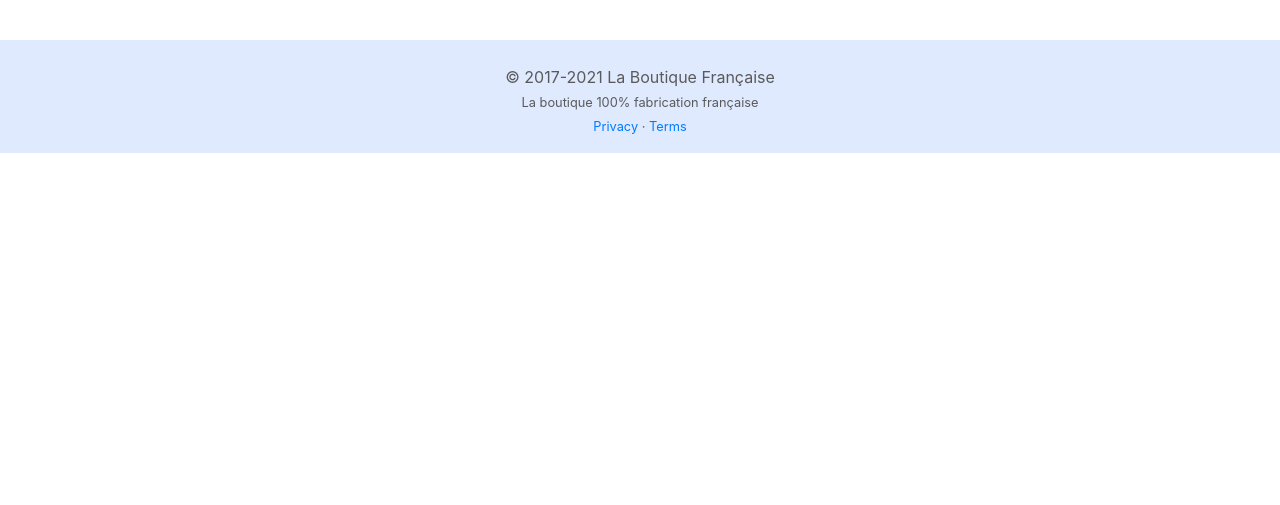
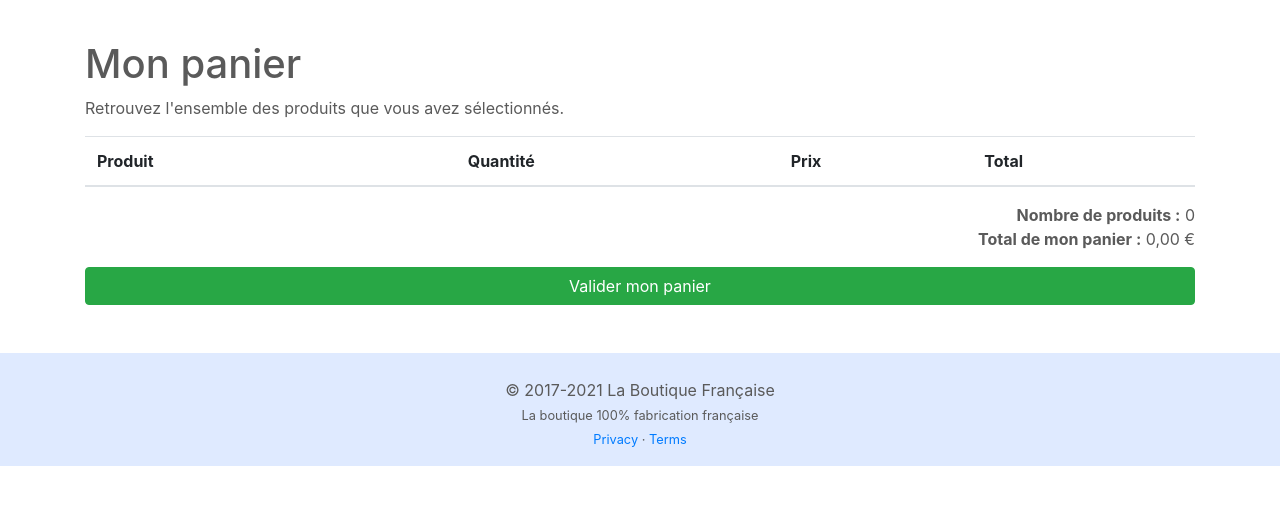
Before and after one commit to Jbotany/laboutiquefrancaise, a Symfony app: template templates/cart/index.html.twig in a window 1280 px wide. Shown: the part 56-561 px from the top of the page. Run offline with Twig, Linux system fonts and the light colour scheme; the template is opened without the code that fills it, so the values that code supplies are empty; some libraries are stand-ins or nearby versions.

Commit message:
Cart view

```diff
--- a/templates/cart/index.html.twig
+++ b/templates/cart/index.html.twig
@@ -1,20 +1,43 @@
 {% extends 'base.html.twig' %}
 
-{% block title %}Hello CartController!{% endblock %}
+{% block title %}Mon panier - La Boutique Française{% endblock %}
 
-{% block body %}
-<style>
-    .example-wrapper { margin: 1em auto; max-width: 800px; width: 95%; font: 18px/1.5 sans-serif; }
-    .example-wrapper code { background: #F5F5F5; padding: 2px 6px; }
-</style>
+{% block content %}
+    <h1>Mon panier</h1>
+    Retrouvez l'ensemble des produits que vous avez sélectionnés.
 
-<div class="example-wrapper">
-    <h1>Hello {{ controller_name }}! ✅</h1>
-
-    This friendly message is coming from:
-    <ul>
-        <li>Your controller at <code><a href="{{ 'C:/wamp64/www/PROJETS/laboutiquefrancaise/src/Controller/CartController.php'|file_link(0) }}">src/Controller/CartController.php</a></code></li>
-        <li>Your template at <code><a href="{{ 'C:/wamp64/www/PROJETS/laboutiquefrancaise/templates/cart/index.html.twig'|file_link(0) }}">templates/cart/index.html.twig</a></code></li>
-    </ul>
-</div>
+    <table class="table mt-3">
+        <thead>
+        <tr>
+            <th scope="col">Produit</th>
+            <th scope="col"></th>
+            <th scope="col">Quantité</th>
+            <th scope="col">Prix</th>
+            <th scope="col">Total</th>
+        </tr>
+        </thead>
+        <tbody>
+        {% set total = 0 %}
+        {% for product in cart %}
+        <tr>
+            <th scope="row">
+                <img src="/upload/files/{{ product.product.illustration }}" alt="{{ product.product.name }}" height="75px">
+            </th>
+            <td>
+                {{ product.product.name }}<br/>
+                <small>{{ product.product.subtitle }}</small>
+            </td>
+            <td>x {{ product.quantity }}</td>
+            <td>{{ (product.product.price / 100)|number_format(2, ',') }} &euro;</td>
+            <td>{{ (product.product.price * product.quantity / 100)|number_format(2, ',') }} &euro;</td>
+        </tr>
+            {% set total = total + (product.product.price * product.quantity) %}
+        {% endfor %}
+        </tbody>
+    </table>
+    <div class="text-right mb-5">
+        <div><strong>Nombre de produits :</strong> {{ cart|length }}</div>
+        <div><strong>Total de mon panier :</strong> {{ (total / 100)|number_format(2, ',') }} &euro;</div>
+        <a href="" class="btn btn-success btn-block mt-3">Valider mon panier</a>
+    </div>
 {% endblock %}
```
Also changed, not shown: src/Controller/CartController.php (+24 -2 lines).
